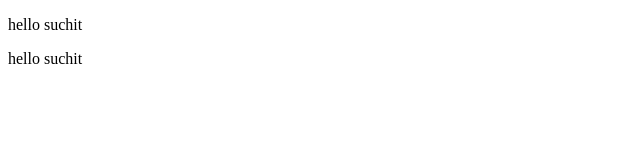
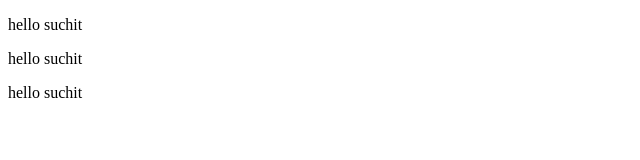
Before and after one commit to suchit41/git-test, a plain HTML site: page index.html in a window 1280 px wide. Shown: the full height of the page, 0-640 px from the left. Drawn offline with Linux system fonts and the light colour scheme.

Commit message:
third commit

```diff
--- a/index.html
+++ b/index.html
@@ -7,6 +7,7 @@
     <title>Document</title>
     <p>hello suchit</p>
     <p>hello suchit</p>
+    <p>hello suchit</p>
 
 </head>
 <body>
```
